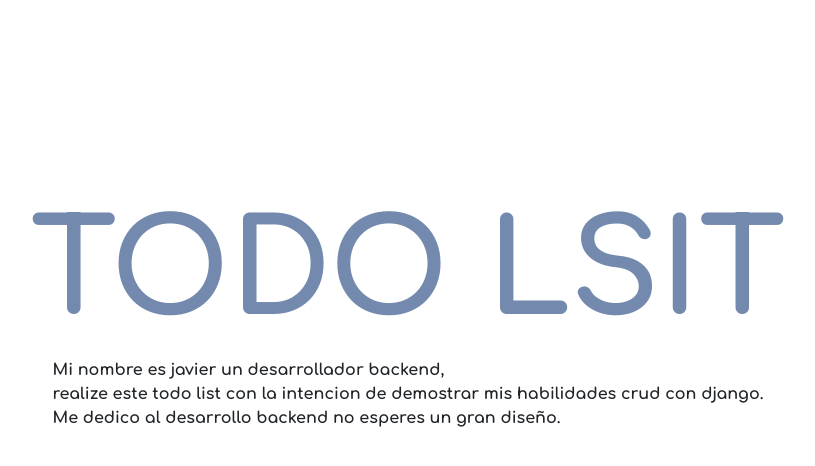
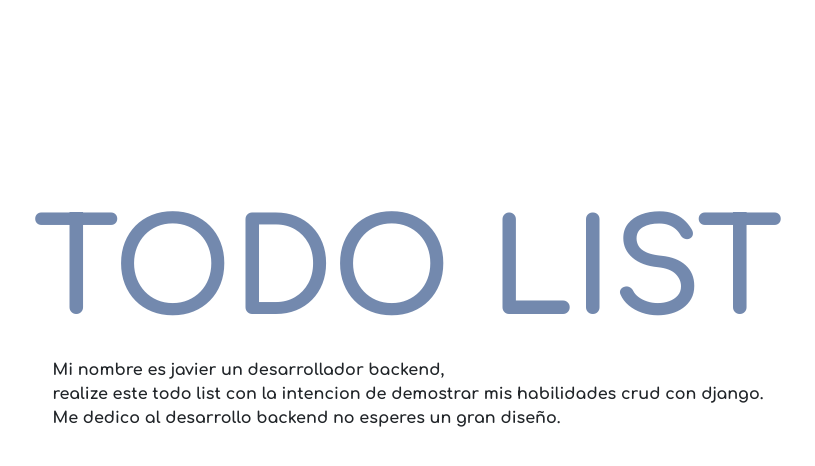
Before and after one commit to Javierdiaz1386/todoList-con-django, a Django app: page / in a window 1280 px wide. Shown: the part 56-522 px from the top of the page, without its empty margins (232-1047 px from the left). Run offline with Django 4.2, Linux system fonts and the light colour scheme.

Commit message:
Actualizacion 1.0.10

```diff
--- a/todolistApp/templates/paginas/index.html
+++ b/todolistApp/templates/paginas/index.html
@@ -3,7 +3,7 @@
 
 {% block paginaIncioi %}
 <div class="contenedor">
-    <h1 class="titulo-principal">TODO LSIT</h1>
+    <h1 class="titulo-principal">TODO LIST</h1>
     <p>Mi nombre es javier un desarrollador backend, </br>realize este todo list con la intencion de demostrar mis habilidades crud con django.</br>Me dedico al desarrollo backend no esperes un gran diseño. </p>
 </div>
 
```
